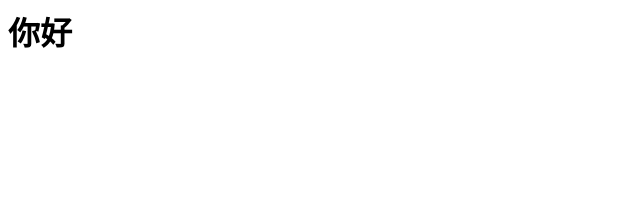
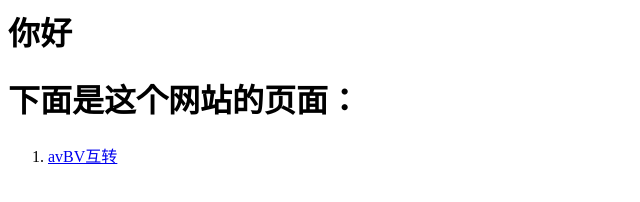
Before and after one commit to GreenCreeperbcm/GreenCreeperbcm.github.io, a plain HTML site: page index.html in a window 1280 px wide. Shown: the whole page, without its empty margins (0-640 px from the left). Drawn offline with Linux system fonts and the light colour scheme.

Commit message:
Update index.html

```diff
--- a/index.html
+++ b/index.html
@@ -6,3 +6,30 @@
         <h1>你好</h1>
     </body>
 </html>
+<html>
+
+  <head>
+
+	<title>我的github个人网站</title>
+
+	<isindex/>
+
+  </head>
+
+  <body>
+
+	<h1>下面是这个网站的页面：</h1>
+
+	<div>
+
+      <ol>
+
+		<li><a href="https://GreenCreeperbcm.github.io/avToBV">avBV互转</a></li>
+
+	  </ol>
+
+	</div>
+
+  </body>
+
+</html>
```
